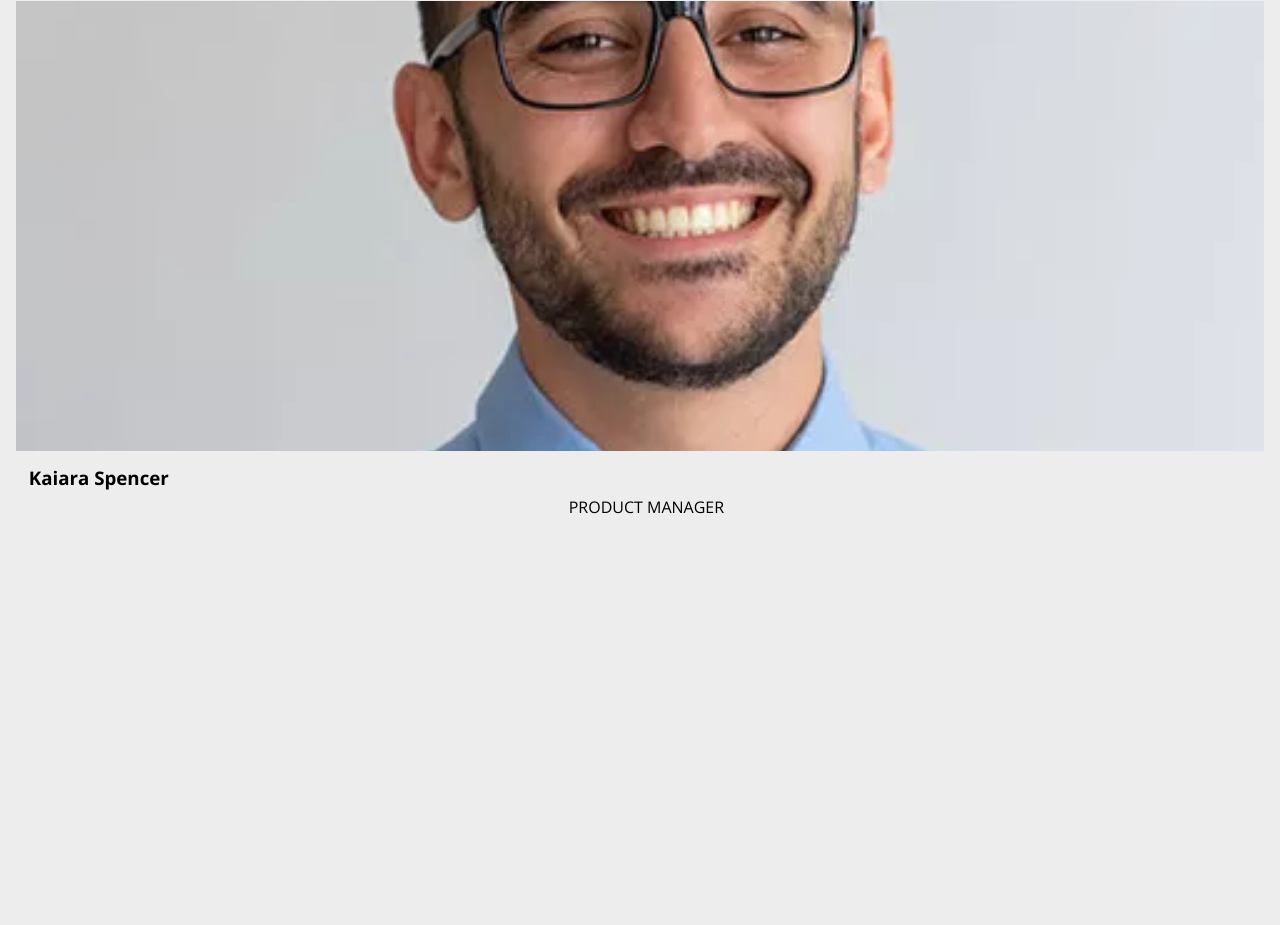
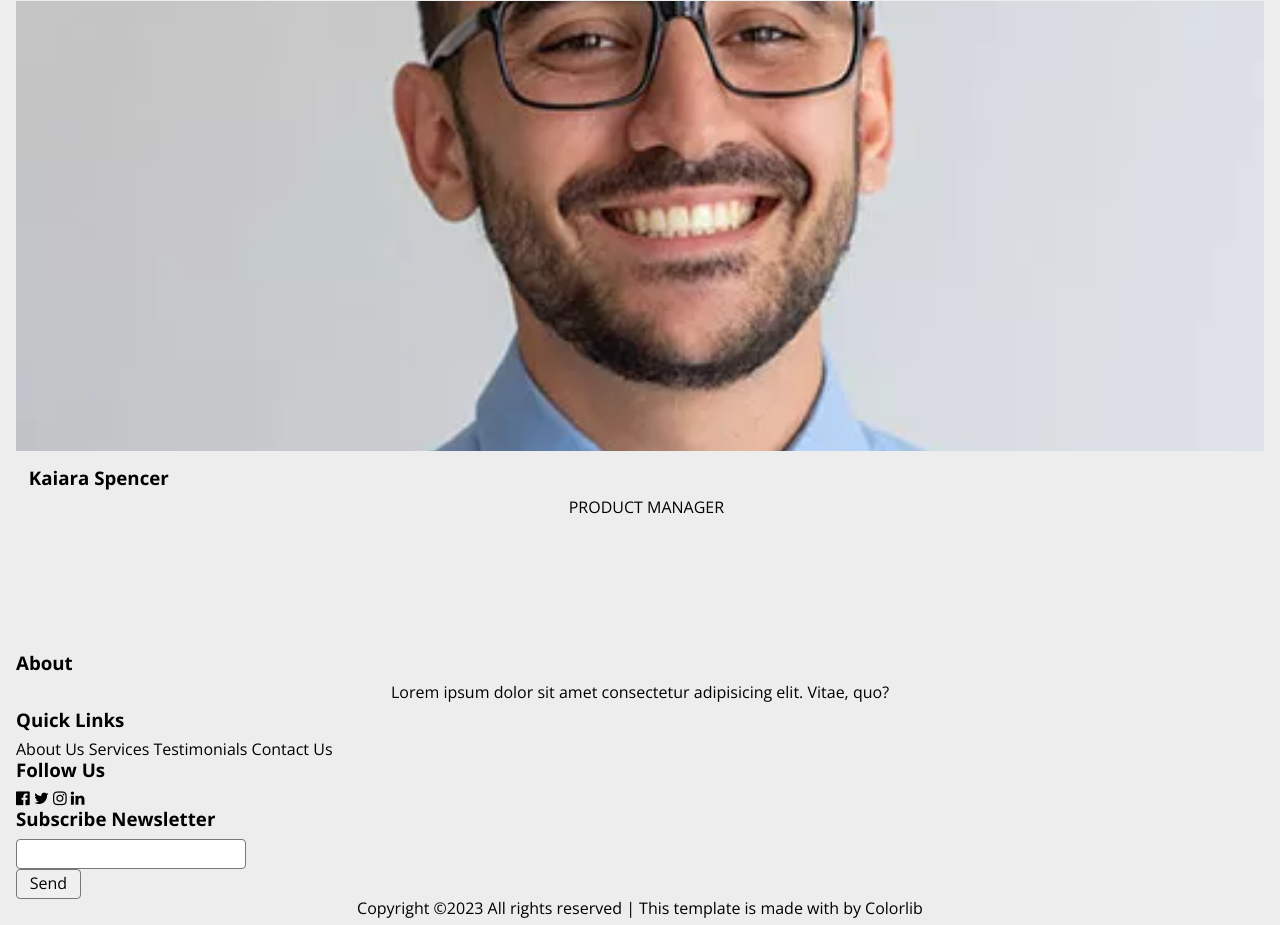
Before and after one commit to K-Rimantas-Sav/Nitro-Project, a plain HTML site: page index.html in a window 1280 px wide. Shown: the part 4341-5266 px from the top of the page. Before the commit the page ends 4993 px from the top, so only its background shows below. Drawn offline with nearby package versions, Linux system fonts and the light colour scheme.

Commit message:
footer html

```diff
--- a/index.html
+++ b/index.html
@@ -144,5 +144,47 @@
         <!--Team Card end-->
       </div>
     </section>
+    <!-- Footer start -->
+    <footer class="footer container">
+      <div class="footer-abaut footer-item">
+        <h3 class="footer-title">About</h3>
+        <p>
+          Lorem ipsum dolor sit amet consectetur adipisicing elit. Vitae, quo?
+        </p>
+      </div>
+      <div class="footer-nav-container footer-item">
+        <h3 class="footer-title">Quick Links</h3>
+        <nav class="footer-nav">
+          <a href="#" class="footer-nav__link">About Us</a>
+          <a href="#" class="footer-nav__link">Services</a>
+          <a href="#" class="footer-nav__link">Testimonials</a>
+          <a href="#" class="footer-nav__link">Contact Us</a>
+        </nav>
+      </div>
+      <div class="footer-folw footer__item">
+        <h3 class="footer-title">Follow Us</h3>
+        <div class="footer-icons">
+          <i class="fa fa-facebook-official" aria-hidden="true"></i>
+          <i class="fa fa-twitter" aria-hidden="true"></i>
+          <i class="fa fa-instagram" aria-hidden="true"></i>
+          <i class="fa fa-linkedin" aria-hidden="true"></i>
+        </div>
+      </div>
+      <div class="footer-newsletter footer__item">
+        <h3 class="footer-title">Subscribe Newsletter</h3>
+        <form class="footer-form">
+          <input type="email" />
+          <button type="submit">Send</button>
+        </form>
+      </div>
+      <div class="footer-bottom">
+        <div class="footer__hr"></div>
+        <p>
+          Copyright ©2023 All rights reserved | This template is made with by
+          Colorlib
+        </p>
+      </div>
+    </footer>
+    <!-- Footer end -->
   </body>
 </html>
```
